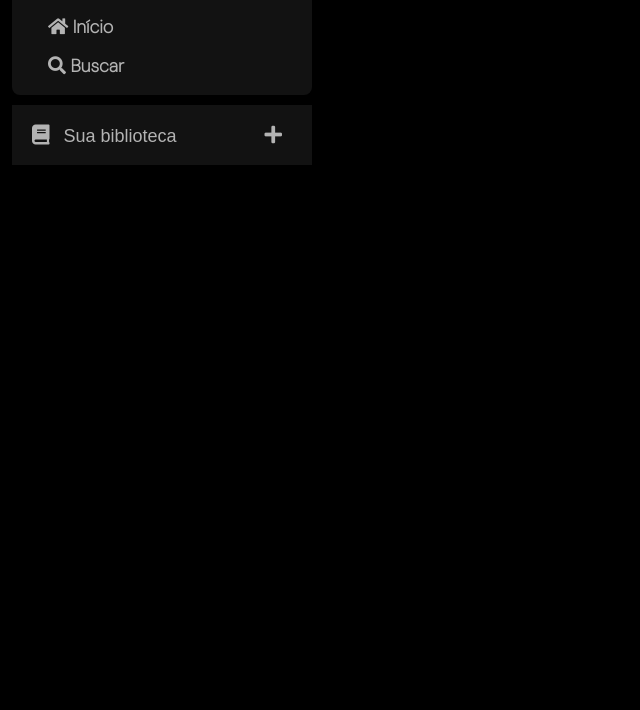
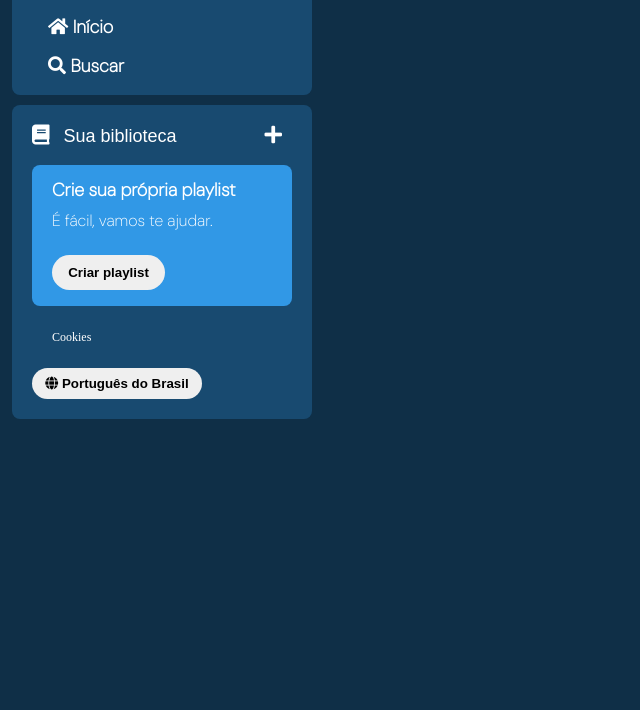
Before and after one commit to ClaudiaSantosSilva/spotify-imersao-alura, a plain HTML site: page index.html in a window 1280 px wide. Shown: the part 90-800 px from the top of the page, without its empty margins (0-640 px from the left). Drawn offline with Linux system fonts and the light colour scheme.

Commit message:
New Day 1

```diff
--- a/index.html
+++ b/index.html
@@ -50,7 +50,25 @@
                 </a>
 
                 <i class="fa fa-plus"></i>
+            </div>
 
+            <section class="create-playlist">
+                <div class="create-playlist-content">
+                    <span class="text-title">Crie sua própria playlist</span>
+                    <span class="text-subtitle">É fácil, vamos te ajudar.</span>
+                    <button class="create-playlist-button">Criar playlist</button>
+                </div>
+            </section>
+
+            <div class="cookies">
+                <a href="#">Cookies</a>
+            </div>
+
+            <div class="languages">
+                <button class="languages-button">
+                    <span class="fa fa-globe"></span>
+                    <span>Português do Brasil</span>
+                </button>
             </div>
 
         </section>
--- a/styles.css
+++ b/styles.css
@@ -1,5 +1,5 @@
 body{
-    background-color: #000;
+    background-color: #0f2f47;;
 }
 
 .sidebar{
@@ -12,13 +12,14 @@
 }
 
 .sidebar-navigation{
-    background-color:#121212;
+    background-color:#184a70;
     border-radius: 8px;
     padding: 16px 0 0 16px;
     cursor:pointer;
 }
 .logo{
-    background-color: #121212;
+    /* background-color: #638889; */
+    color: #638889;
     border-radius: 8px;
     padding: 16px 0 0 16px;
     display: flex;
@@ -40,7 +41,7 @@
 }
 
 .sidebar-navigation ul li a{
-    color: #b3b3b3;
+    color: #fff;
     text-decoration: none;
     font-size: 18px;
     font-weight: 600;
@@ -48,7 +49,7 @@
 }
 
 .sidebar-navigation ul li a:hover{
-    color: #51e876;
+    font-size: 20px;
 }
 
 .sidebar-navigation nav ul li a i {
@@ -58,17 +59,20 @@
 
 .library{
     padding: 20px;
-    background-color: #121212;
+    background-color: #184a70;
     margin-top: 10px;
+    border-radius: 8px;
+
 }
 
 .library-content{
     display: flex;
     justify-content: space-between;
+    margin-bottom: 20px;
 }
 
 .library-content i{
-    color:#b3b3b3;
+    color:#fff;
     font-size: 20px;
     margin-right: 10px;
 }
@@ -78,15 +82,85 @@
 }
 
 .library-content span:hover {
-    color: #51e876;
+    font-weight: bold;
 }
 
 .library-content i:hover {
-    color: #51e876;
+     font-size: 22px;
 }
 
 .library-content a span{
-    color: #b3b3b3;
+    color: #fff;
     font-size: 18px;
     font-family: "DM-Sans", sans-serif;
 }
+
+.create-playlist{
+    background-color: #3198e6;;
+    margin: 10px 0;
+    padding: 16px 20px;
+    border-radius: 8px;
+    display: flex;
+    flex-direction: column;
+
+
+
+}
+
+.create-playlist-content{
+    display: flex;
+    flex-direction: column;
+    font-size: 18px;
+    font-family: "DM Sans", sans-serif;
+    align-items: flex-start;
+    justify-content: space-between;
+
+}
+
+.create-playlist-content .text-title{
+    font-weight: 700;
+    color: #fff;
+    padding-bottom: 14px;
+}
+
+.create-playlist-content .text-subtitle{
+    font-weight: 500;
+    font-size: 16px;
+    color: #fff;
+    padding-bottom: 14px;
+}
+
+.create-playlist-button{
+    border-radius: 9999px;
+    padding: 10px;
+    border: none;
+    font-weight: 700;
+    width: 113px;
+    margin-top: 12px;
+}
+
+.library .cookies{
+    margin: 25px 20px;
+    padding: 0;
+    font-size: 12px;
+}
+
+.library .cookies a{
+    color: #fff;
+    text-decoration: none;
+}
+
+.languages{
+    margin: 0;
+    padding: 0;
+    border: 0;
+}
+
+.languages-button{
+    padding: 8px;
+    width: 170px;
+    border: none;
+    border-radius: 9999px;
+    cursor: pointer;
+    font-weight: bold;
+}
```
